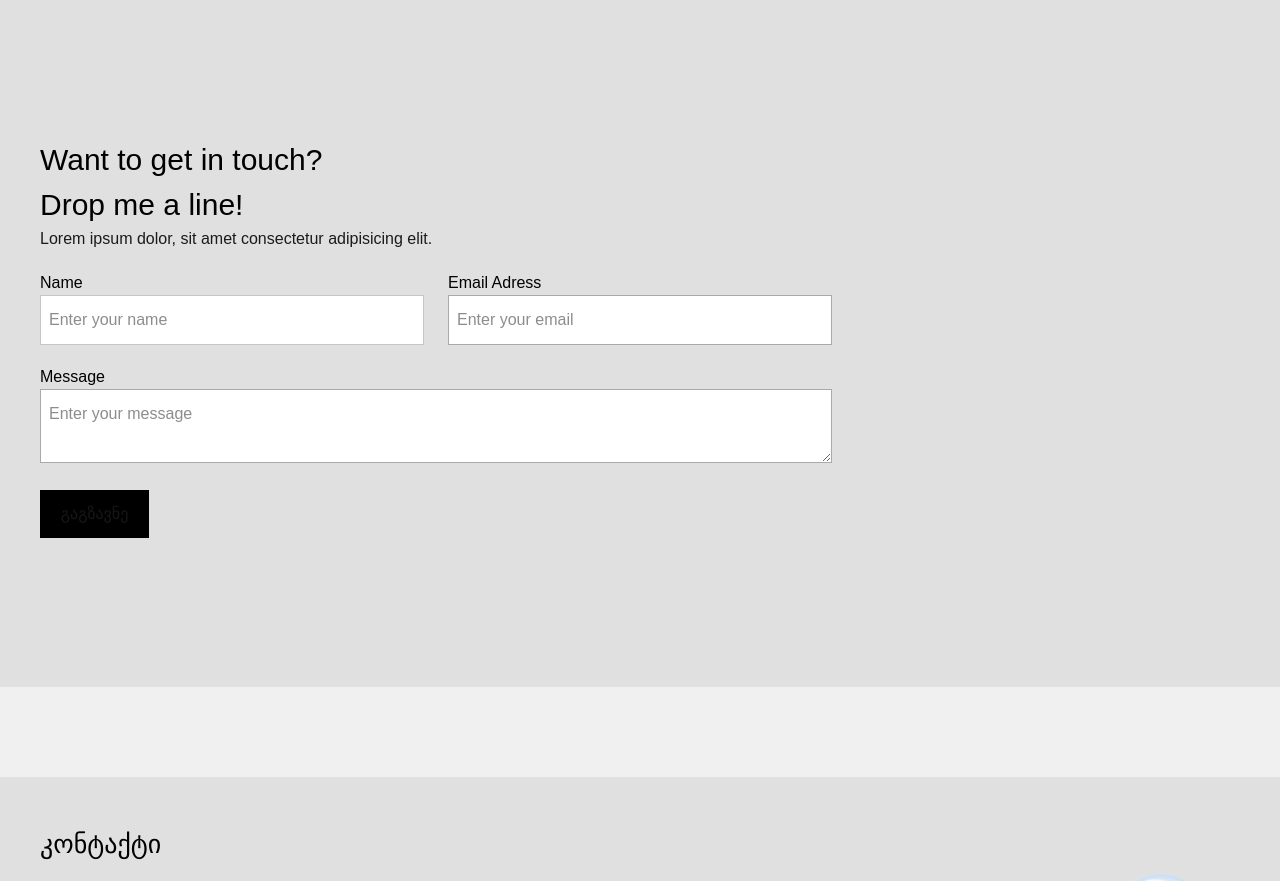
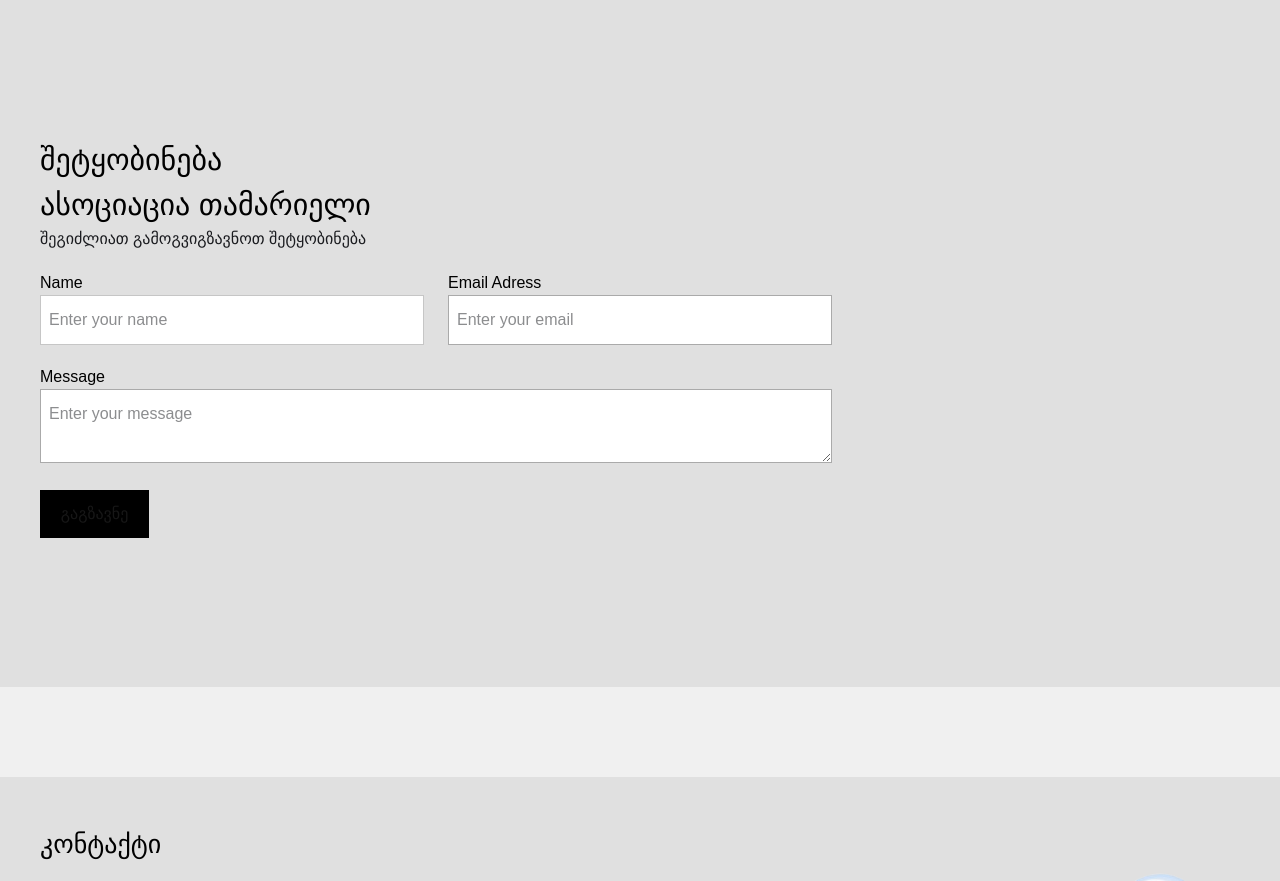
Before and after one commit to Saba-Vardosanidze/tamarieliFront, a Next.js app: page / in a window 1280 px wide. Shown: the part 1240-2121 px from the top of the page. Built offline with nearby package versions, Linux system fonts and the light colour scheme; no server answers.

Commit message:
contact-us

```diff
--- a/feature/landing/components/primitives/Form.tsx
+++ b/feature/landing/components/primitives/Form.tsx
@@ -31,11 +31,9 @@ const Form = () => {
     <div className="flex flex-wrap justify-center items-center bg-[#E0E0E0] mx-auto w-full min-h-[500px] lg:min-h-[700px]">
       <div className="flex flex-col gap-5 mx-auto px-4 sm:px-6 md:px-8 lg:px-10 w-full max-w-[1440px]">
         <div>
-          <h3 className="text-[#000000] text-[30px]">Want to get in touch?</h3>
-          <h3 className="text-[#000000] text-[30px]">Drop me a line!</h3>
-          <p className="text-[#1a1b1f]">
-            Lorem ipsum dolor, sit amet consectetur adipisicing elit.
-          </p>
+          <h3 className="text-[#000000] text-[30px]">შეტყობინება</h3>
+          <h3 className="text-[#000000] text-[30px]">ასოციაცია თამარიელი</h3>
+          <p className="text-[#1a1b1f]">შეგიძლიათ გამოგვიგზავნოთ შეტყობინება</p>
         </div>
         <form
           onSubmit={handleSubmit(submitForm)}
```
